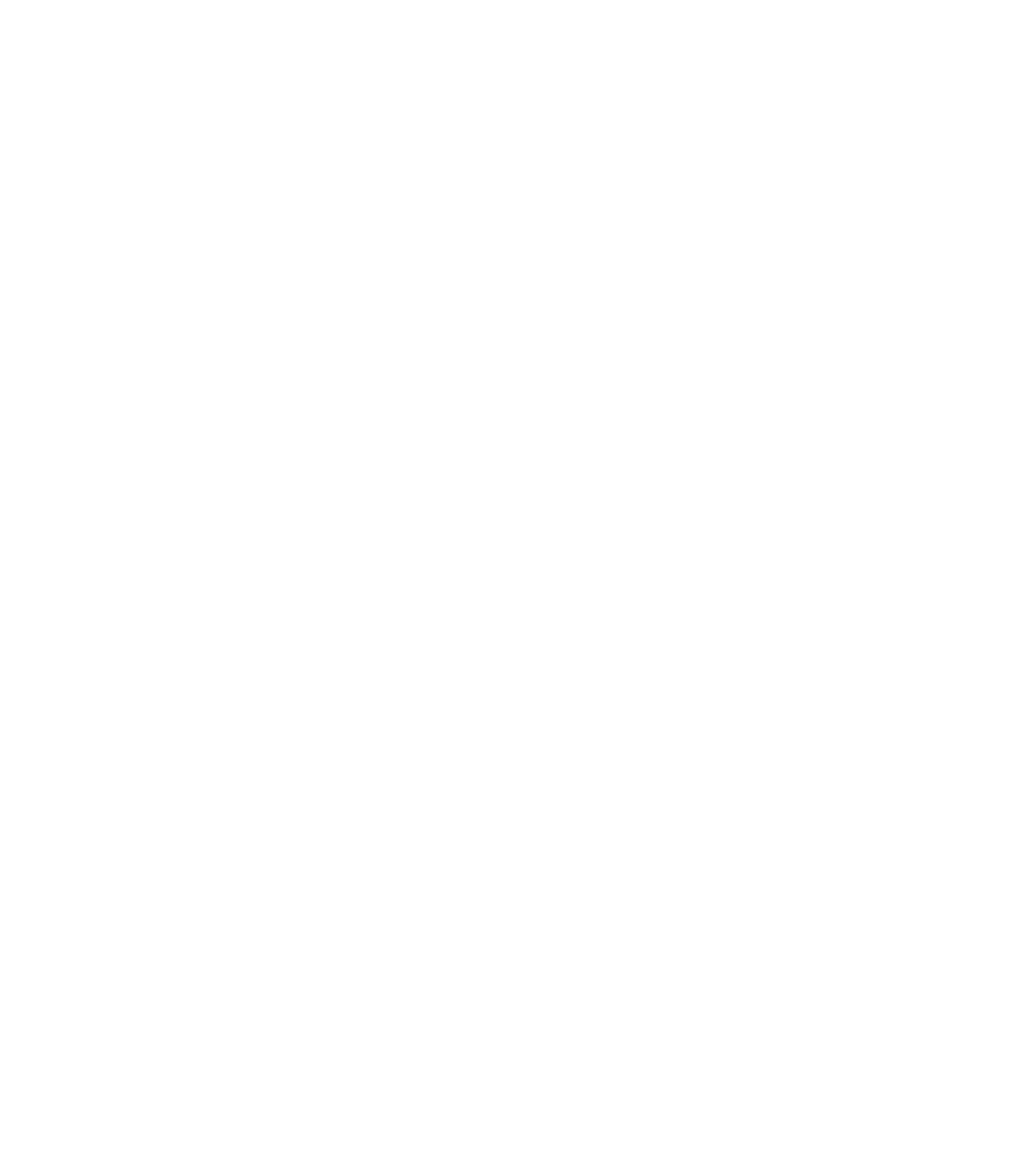
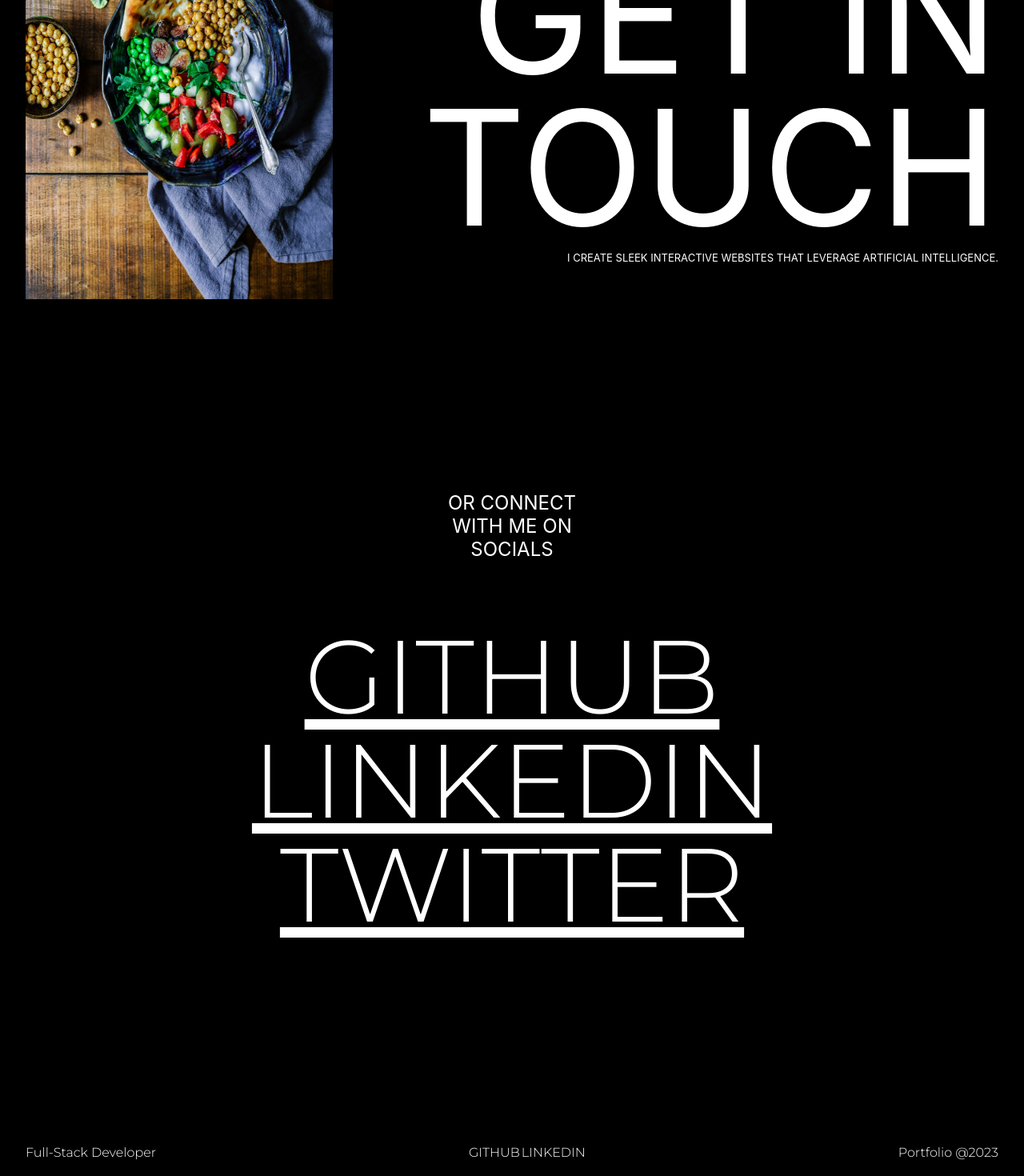
Before and after one commit to coderacheal/my-portfolio-website, a React (Create React App) app: page /contact in a window 1280 px wide. Shown: the part 386-1856 px from the top of the page at 80% size. Before the commit the page ends 800 px from the top, so only its background shows below. Built offline with nearby package versions, Linux system fonts and the light colour scheme; a web font is replaced by a local one.

Commit message:
complete contact page

```diff
--- a/src/components/Home-page/Header.jsx
+++ b/src/components/Home-page/Header.jsx
@@ -90,7 +90,7 @@
                 <span>c</span>
                 <span>t</span>
               </Link>
-              </li>
+            </li>
           </ul>
           <div>
             <p className="menuTopDescription">FULL STACK DEVELOPER WITH A LOVE FOR ML& AI, BLOCKCHAIN AND BUILDING INTERACTIVE WEBSITES WITH REACT. LEARNING TO PLAY THE VIOLIN </p>
--- a/src/components/Home-page/HomePage.jsx
+++ b/src/components/Home-page/HomePage.jsx
@@ -5,7 +5,6 @@
 import ProjectCards from './ProjectCards';
 import Contact from './Contact';
 import AboutMe from './AboutMe';
-import HonourableMentions from './HonourableMentions';
 
 const HomePage = () => (
   <div className="welcome-page">
@@ -21,9 +20,6 @@
         <ProjectCards />
       </section>
       <section>
-        <HonourableMentions />
-      </section>
-      <section>
         <Contact />
       </section>
       <section>
--- a/src/components/Home-page/ProjectCards.jsx
+++ b/src/components/Home-page/ProjectCards.jsx
@@ -1,12 +1,9 @@
 import React, { useState } from 'react';
+import { Link } from 'react-router-dom';
 import SeeMoreMouse from '../Utils/SeeMoreMouse';
-import Sunday from "../Indivual-Projects/Sunday"
-import { Link } from 'react-router-dom';
 
 const ProjectCards = () => {
   const [showSeeMoreMouse, setShowSeeMoreMouse] = useState(false);
-  const [selectedProject, setSelectedProject] = useState(null);
-
 
   const handleSeeMoreMouseEnter = () => {
     setShowSeeMoreMouse(true);
@@ -16,30 +13,6 @@
     setShowSeeMoreMouse(false);
   };
 
-  // const handleClick = (project) => {
-  //   setSelectedProject(project);
-  // };
-
-  // const handleBack = () => {
-  //   setSelectedProject(null);
-  // };
-
-  // if (selectedProject) {
-  //   // Render the selected project's page component
-  //   let selectedComponent = null;
-
-  //   if (selectedProject.key === 1) {
-  //     selectedComponent = <Sunday />;
-  //   }
-
-  //   return (
-  //     <div className="each-project-page">
-  //       <button className="backity" type="button" onClick={handleBack}>Back</button>
-  //       {selectedComponent}
-  //     </div>
-  //   );
-  // }
-
   return (
     <div>
       <p className="ribbon-case-study">
@@ -48,7 +21,7 @@
       </p>
       <div className="each-project">
         <div className="project-details">
-        <Link to="/projects/sunday" >
+          <Link to="/projects/sunday">
             <button
               type="button"
               className="projectTitle underline-reveal"
@@ -64,53 +37,65 @@
             <u>AGAIN</u>
           </p>
         </div>
-        <Link to="/projects/sunday" ><button
+        <Link to="/projects/sunday">
+          <button
             aria-label="first project"
             type="button"
             className="project-image-div"
             onMouseEnter={handleSeeMoreMouseEnter}
             onMouseLeave={handleSeeMoreMouseLeave}
-        /></Link>
+          />
+        </Link>
       </div>
       <div className="each-project">
-        <Link to="/projects/everest" ><button
+        <Link to="/projects/everest">
+          <button
             aria-label="second project"
             type="button"
             className="project-image-div"
             onMouseEnter={handleSeeMoreMouseEnter}
             onMouseLeave={handleSeeMoreMouseLeave}
-        /></Link>
+          />
+        </Link>
         <div className="project-details">
-          <Link to="/projects/everest" ><button
+          <Link to="/projects/everest">
+            <button
               type="button"
               className="projectTitle underline-reveal"
               onMouseEnter={handleSeeMoreMouseEnter}
               onMouseLeave={handleSeeMoreMouseLeave}
             >
               EVEREST
-          </button> </Link>
+            </button>
+            {' '}
+
+          </Link>
           <p className="project-brief">A FINANCE APP THAT ENABLES YOU TO TRACK YOUR EXPENSES BASED ON THE TYPE OF EXPENSES YOU DEFINE. COMPLETE WITH AUTHENTICATION, IT HELPS YOU STAY ON TOP OF THE DOLLAR</p>
         </div>
       </div>
       <div className="each-project">
         <div className="project-details">
-          <Link to="/projects/waterfall" ><button
+          <Link to="/projects/waterfall">
+            <button
               type="button"
               className="projectTitle underline-reveal"
               onMouseEnter={handleSeeMoreMouseEnter}
               onMouseLeave={handleSeeMoreMouseLeave}
             >
               WATER FALL
-          </button></Link>
+            </button>
+          </Link>
           <p className="project-brief">I CERTIFED AS A SCRUM MASTER TO BECOME A BETTER TEAM PLAYER AND DECIDED TO BUILD A PRODUCT MANAGEMENT TOOL FOR MY COMPANY WITH PURE JAVASCRIPT</p>
         </div>
-        <Link to="/projects/waterfall" ><button
+        <Link to="/projects/waterfall">
+          <button
             aria-label="third project"
             type="button"
             className="project-image-div"
             onMouseEnter={handleSeeMoreMouseEnter}
             onMouseLeave={handleSeeMoreMouseLeave}
-        /></Link>
+          />
+        </Link>
       </div>
       <div className="">
         <div
--- a/src/components/main-nav-pages/ContactPage.jsx
+++ b/src/components/main-nav-pages/ContactPage.jsx
@@ -1,9 +1,42 @@
 import React from 'react';
 import Header from '../Home-page/Header';
+import profile from '../../assets/food.jpg';
 
 const ContactPage = () => (
-  <div>
+  <div className="contact-session-page">
     <Header />
+    <div>
+      <div className="profile-get-in-touch">
+        <img src={profile} alt="myProfile" />
+        <div>
+          <p className="in-touch-comment-large">GET IN</p>
+          <p className="in-touch-comment-large">TOUCH</p>
+          <p className="in-touch-comment">I CREATE SLEEK INTERACTIVE WEBSITES THAT LEVERAGE ARTIFICIAL INTELLIGENCE.</p>
+        </div>
+      </div>
+    </div>
+    <p className="connect-via-social-ribbon">OR CONNECT WITH ME ON SOCIALS</p>
+    <div className="social-contact">
+      <a href="https://github.com/coderacheal" target="blank">GITHUB</a>
+      <a href="https://medium.com/@coderacheal" target="blank">LINKEDIN</a>
+      <a href="https://wellfound.com/u/racheal-appiah-kubi" target="blank">TWITTER</a>
+    </div>
+    <div className="contact-footer">
+      <div>
+        <p>Full-Stack Developer</p>
+      </div>
+      <div className='footer-links-social'>
+        <div>
+          <a href="https://github.com/coderacheal" target="blank">GITHUB</a>
+        </div>
+        <div>
+          <a href="https://medium.com/@coderacheal" target="blank">LINKEDIN</a>
+        </div>
+      </div>
+      <div>
+        <p>Portfolio @2023</p>
+      </div>
+    </div>
   </div>
 );
 
--- a/src/components/main-nav-pages/ProjectPage/Data/projectData.js
+++ b/src/components/main-nav-pages/ProjectPage/Data/projectData.js
@@ -1,4 +1,4 @@
-import projectImage from '../../../../assets/brooke-lark-V4MBq8kue3U-unsplash.jpg'
+import projectImage from '../../../../assets/brooke-lark-V4MBq8kue3U-unsplash.jpg';
 
 const projectData = [
   {
--- a/src/components/main-nav-pages/ProjectPage/ProjectImageAndInfo.jsx
+++ b/src/components/main-nav-pages/ProjectPage/ProjectImageAndInfo.jsx
@@ -6,7 +6,6 @@
 import SchoolX from '../../Indivual-Projects/SchoolX';
 import Sunday from '../../Indivual-Projects/Sunday';
 import Waterfall from '../../Indivual-Projects/Waterfall';
-
 
 /* eslint-disable jsx-a11y/click-events-have-key-events */
 /* eslint-disable jsx-a11y/no-static-element-interactions */
--- a/src/styles/contact.css
+++ b/src/styles/contact.css
@@ -1,107 +1,3 @@
-.contact-intro {
-  width: 70%;
-  margin: auto;
-  color: black;
-  margin-top: 4%;
-}
-
-.contact-intro p {
-  font-size: 18px;
-}
-
-h1 {
-  color: rgba(4, 4, 52, 0.879);
-  font-size: 50px;
-}
-
-form {
-  width: 70%;
-  margin: auto;
-}
-
-.form-page {
-  overflow: hidden;
-  padding-top: 50px;
-  padding-bottom: 90px;
-  border-radius: 5px;
-  width: 100vw;
-  height: 100vh;
-}
-
-input {
-  border: 0;
-  border-bottom: 1px solid grey;
-  padding: 20px;
-  width: 80%;
-  margin-bottom: 40px;
-  outline: none;
-  font-size: 20px;
-}
-
-textarea {
-  border: 0;
-  border-bottom: 1px solid grey;
-  padding: 20px;
-  width: 80%;
-  font-size: 20px;
-  outline: none;
-}
-
-input::placeholder {
-  font-weight: lighter;
-}
-
-.submit-button {
-  padding: 15px;
-  margin-top: 40px;
-  background-color: rgb(232, 149, 241);
-  color: black;
-  border: 0;
-  border-radius: 3px;
-  font-weight: bold;
-  text-align: center;
-  font-size: 18px;
-  cursor: pointer;
-  width: 20%;
-  transition: 1s ease;
-  background-size: 200% 100%;
-  background-position: right bottom;
-}
-
-.submit-button:hover {
-  background-position: left bottom;
-  transform: scale(1.1);
-  color: white;
-  border: 0;
-}
-
-.mainPage {
-  display: flex;
-  justify-content: flex-end;
-  margin: 0;
-  background-color: rgb(204, 253, 212);
-  align-self: flex-end;
-  position: absolute;
-  font-weight: bold;
-  left: 1000px;
-  height: 100px;
-  width: 100px;
-  padding: 20px;
-  text-align: center;
-  cursor: pointer;
-  transition: 3s ease-in-out;
-  color: rgb(41, 4, 41);
-}
-
-.mainPage:hover {
-  padding: 50px;
-  color: black;
-  background-color: mistyrose;
-  font-size: 20px;
-  font-weight: bold;
-}
-
-/* new contact  */
 .contact-session {
   margin-top: 30px;
   background-color: #f0f0f0;
@@ -115,23 +11,80 @@
 }
 
 .work-together p {
-  width: 17%;
+  width: 40%;
   font-size: 24px;
   margin-top: 50px;
+  color: white;
+  text-align: center;
+}
+
+/* full page  */
+
+.contact-session-page {
+  background-color: black;
+  height: 100%;
+  width: 100%;
+}
+
+.send-message {
+  margin: 0;
+  padding-top: 35vh;
+  color: white;
+  font-size: 28px;
+  text-align: center;
+}
+
+.profile-get-in-touch {
+  display: flex;
+  padding-top: 120px;
+  justify-content: space-between;
+  width: 95%;
+  margin: auto;
+  padding-top: 20vh;
+}
+
+.profile-get-in-touch img {
+  height: 75vh;
+  width: 30vw;
+}
+
+.in-touch-comment-large {
+  font-size: 200px;
+  text-align: right;
+  line-height: 170px;
+  margin-bottom: 20px;
+}
+
+.in-touch-comment {
+  text-align: right;
+  font-size: 13px;
+  color: white;
+}
+
+.profile-get-in-touch div{
+  padding-top: 20vh;
 }
 
 .email-div {
   display: flex;
   flex-direction: column;
-  width: 90%;
+  width: 95%;
   margin: auto;
   margin-top: 40px;
   transition: 1s ease-in-out;
 }
 
-.email-div:hover {
-  opacity: 0.7;
-  text-decoration: wavy;
+.connect-via-social-ribbon {
+  text-align: center;
+  width: 15%;
+  margin: auto;
+  font-size: 24px;
+  padding-top: 30vh;
+
+}
+
+.email-div a {
+  color: white;
 }
 
 .email {
@@ -141,3 +94,47 @@
   text-decoration: underline;
   font-family: 'Montserrat', sans-serif;
 }
+
+.social-contact {
+  display: flex;
+  flex-direction: column;
+  margin-top: 10vh;
+  text-align: center;
+  padding-bottom: 30vh;
+
+}
+
+.social-contact a {
+  font-size: 130px;
+  margin: 0;
+  line-height: 130px;
+  padding: 0;
+  text-decoration: underline;
+  font-family: 'Montserrat', sans-serif;
+  font-weight: 300;
+
+
+}
+
+.contact-session-page p {
+  color: white;
+}
+
+.contact-footer {
+  display: flex;
+  width: 95%;
+  margin: auto;
+  justify-content: space-between;
+  font-family: 'Montserrat', sans-serif;
+  font-weight: 300;
+  color: white;
+  padding: 20px;
+
+}
+
+.footer-links-social {
+  display: flex;
+  width: 12%;
+  /* background-color: red; */
+  justify-content: space-between;
+}
--- a/src/styles/hello-hero.css
+++ b/src/styles/hello-hero.css
@@ -6,8 +6,6 @@
   height: 100vh;
   display: grid;
   background-color: black;
-
-  /* display: flex; */
 }
 
 .hello {
```
Also changed, not shown: src/components/ContactPage.jsx (deleted, +0 -32 lines), src/components/Indivual-Projects/Foretell.jsx (line endings or trailing spaces), src/styles/Crypto_app.png (deleted). Lines whose indentation alone changed are shown as unchanged.
